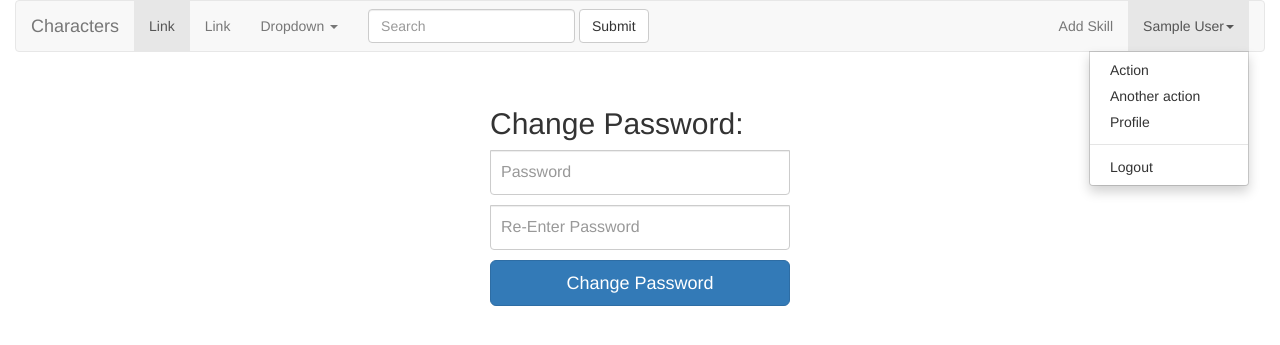
After one commit to powkhenai/shrouded-island, a Flask app: page /user/1 in a window 1280 px wide, after a click that opens the changed part. The commit adds this page. Shown: the top 345 px of the page. Run offline with Flask 2, Linux system fonts and the light colour scheme; the visitor is signed in with stand-in values (Sample User, id 1); some libraries are stand-ins or nearby versions.

Commit message:
Added framework for user profile page, including ability to change password.

```diff
--- a/app/forms.py
+++ b/app/forms.py
@@ -1,6 +1,6 @@
 from flask_wtf import FlaskForm
 from wtforms import StringField, BooleanField, PasswordField, IntegerField, SelectField, TextAreaField, SelectMultipleField
-from wtforms.validators import DataRequired, Optional
+from wtforms.validators import DataRequired, Optional, EqualTo
 
 class LoginForm(FlaskForm):
     name = StringField('name', validators=[DataRequired()])
@@ -37,3 +37,7 @@ class AddSkillToChar(FlaskForm):
     category = SelectField('Skill Category', coerce=int)
     skill_type = SelectField('Skill Type', choices=[('OCC', 'O.C.C. Skills'),('REL','O.C.C Related'), ('SEC', 'Secondary Skills')])
     skills = SelectMultipleField(u'Add Skills', coerce=int)
+
+class ChangePasswordForm(FlaskForm):
+    login_token = PasswordField('login_token', validators=[DataRequired(), EqualTo('match_token', message='Passwords must match')])
+    match_token = PasswordField('match_token', validators=[DataRequired()])
--- a/app/templates/base.html
+++ b/app/templates/base.html
@@ -53,11 +53,13 @@
 		  <ul class="nav navbar-nav navbar-right">
 		    <li><a href="/newskill">Add Skill</a></li>
 		    <li class="dropdown">
-			<a href="#" class="dropdown-toggle" data-toggle="dropdown" role="button" aria-haspopup="true" aria-expanded="false">{% if name %}{{ name }}{% else %}Login{% endif %}<span class="caret"></span></a>
+			<a href="#" class="dropdown-toggle" data-toggle="dropdown" role="button" aria-haspopup="true" aria-expanded="false">{% if user %}{{ user.name }}{% else %}Login{% endif %}<span class="caret"></span></a>
 		      <ul class="dropdown-menu">
 			<li><a href="#">Action</a></li>
 			<li><a href="#">Another action</a></li>
-			<li><a href="#">Something else here</a></li>
+			{% if user %}
+			<li><a href="/user/{{user.id}}">Profile</a></li>
+			{% endif %}
 			<li role="separator" class="divider"></li>
 			<li><a href="/logout">Logout</a></li>
 		      </ul>
--- /dev/null
+++ b/app/templates/user_profile.html
@@ -0,0 +1,24 @@
+{% extends "base.html" %}
+
+{% block head %}
+    {{ super() }}
+    <link href="/static/signin.css" rel="stylesheet">
+{% endblock %}
+
+{% block content %}
+  <form class="form-signin" action="" method="post" name="login">
+      {{ form.hidden_tag() }}
+    {% for error in form.login_token.errors %}
+	<div class="alert alert-danger" role="alert">Passwords must match</div>
+    {% endfor %}
+    {% if success %}
+	<div class="alert alert-success" role="alert">Password successfully updated</div>
+    {% endif %}
+    <h2 class="form-signin-heading">Change Password:</h2>
+    <label for="password" class="sr-only">Password</label>
+    {{ form.login_token(class_="form-control", placeholder="Password") }}
+    <label for="match" class="sr-only">Re-Enter Password</label>
+    {{ form.match_token(class_="form-control", placeholder="Re-Enter Password") }}
+    <button class="btn btn-lg btn-primary btn-block" type="submit">Change Password</button>
+  </form>
+{% endblock %}
--- a/app/views.py
+++ b/app/views.py
@@ -3,7 +3,7 @@ from app import app, db, lm
 from flask import Flask, render_template, session, redirect, url_for, request, flash, g, jsonify
 from flask.json import dumps
 from flask_login import login_user, logout_user, current_user, login_required
-from .forms import LoginForm, NewCharForm, NewSkillForm, AddSkillToChar
+from .forms import LoginForm, NewCharForm, NewSkillForm, AddSkillToChar, ChangePasswordForm
 from .models import User, Character, Skill, SkillCategory, CharSkills, Alignment
 
 @app.before_request
@@ -38,7 +38,7 @@ def index():
     user = g.user
     characters = Character.query.filter_by(user_id=user.id).all()
     print characters
-    return render_template('test.html', name=user.name, characters=characters)
+    return render_template('test.html', user=user, characters=characters)
 
 @app.route('/character/<char_id>')
 @login_required
@@ -48,7 +48,7 @@ def show_char(char_id):
     print character
     if character.player != user:
         return redirect(url_for('index'))
-    return render_template('char_sheet.html', name=user.name, character=character)
+    return render_template('char_sheet.html', user=user, character=character)
 
 @app.route('/character/<char_id>/skills', methods=['GET', 'POST'])
 @login_required
@@ -70,7 +70,7 @@ def skill_page(char_id):
     else:
         for i in form.errors:
             print i
-    return render_template('skills.html', name=user.name, character=character, form=form)
+    return render_template('skills.html', user=user, character=character, form=form)
 
 
 @app.route('/delete_character/<char_id>')
@@ -126,12 +126,27 @@ def newSkill():
         flash(form.errors)
         flash(form.category.choices)
         flash(form.category.data)
-    return render_template('newskill.html', title='New Skill', name=user.name, form=form)
+    return render_template('newskill.html', title='New Skill', user=user, form=form)
 
 @app.route('/logout')
 def logout():
     logout_user()
     return redirect(url_for('index'))
+
+@app.route('/user/<user_id>', methods=['GET', 'POST'])
+@login_required
+def user_profile(user_id):
+    user = g.user
+    form = ChangePasswordForm()
+    success = False
+    if user != User.query.get(int(user_id)):
+        return redirect(url_for('index'))
+    if form.validate_on_submit():
+        auth = form.login_token.data
+        user.login_token = hashlib.sha256(auth).hexdigest()
+        db.session.commit()
+        success=True
+    return render_template('user_profile.html', title='User Profile', user=user, form=form, success=success)
 
 @lm.user_loader
 def load_user(id):
```
